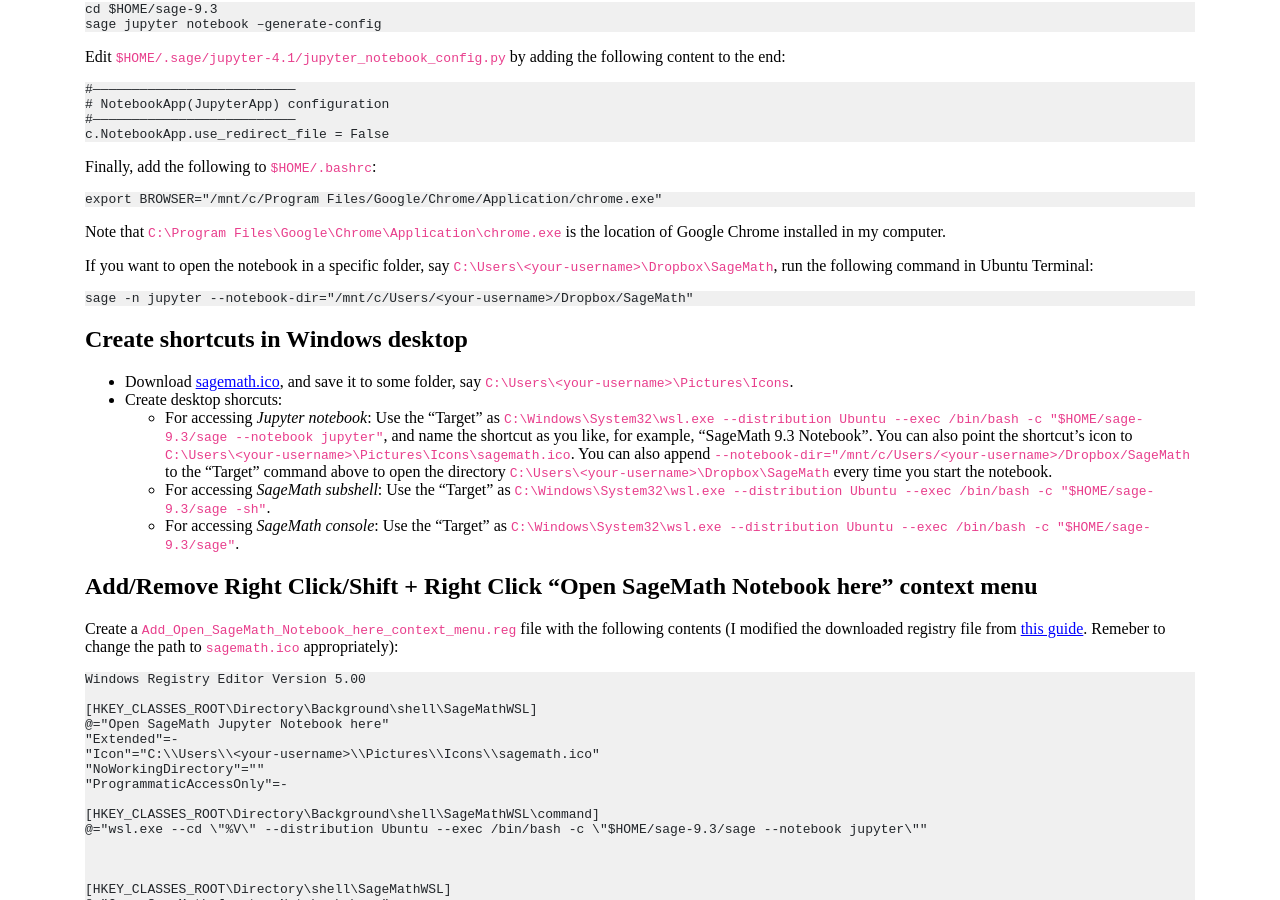
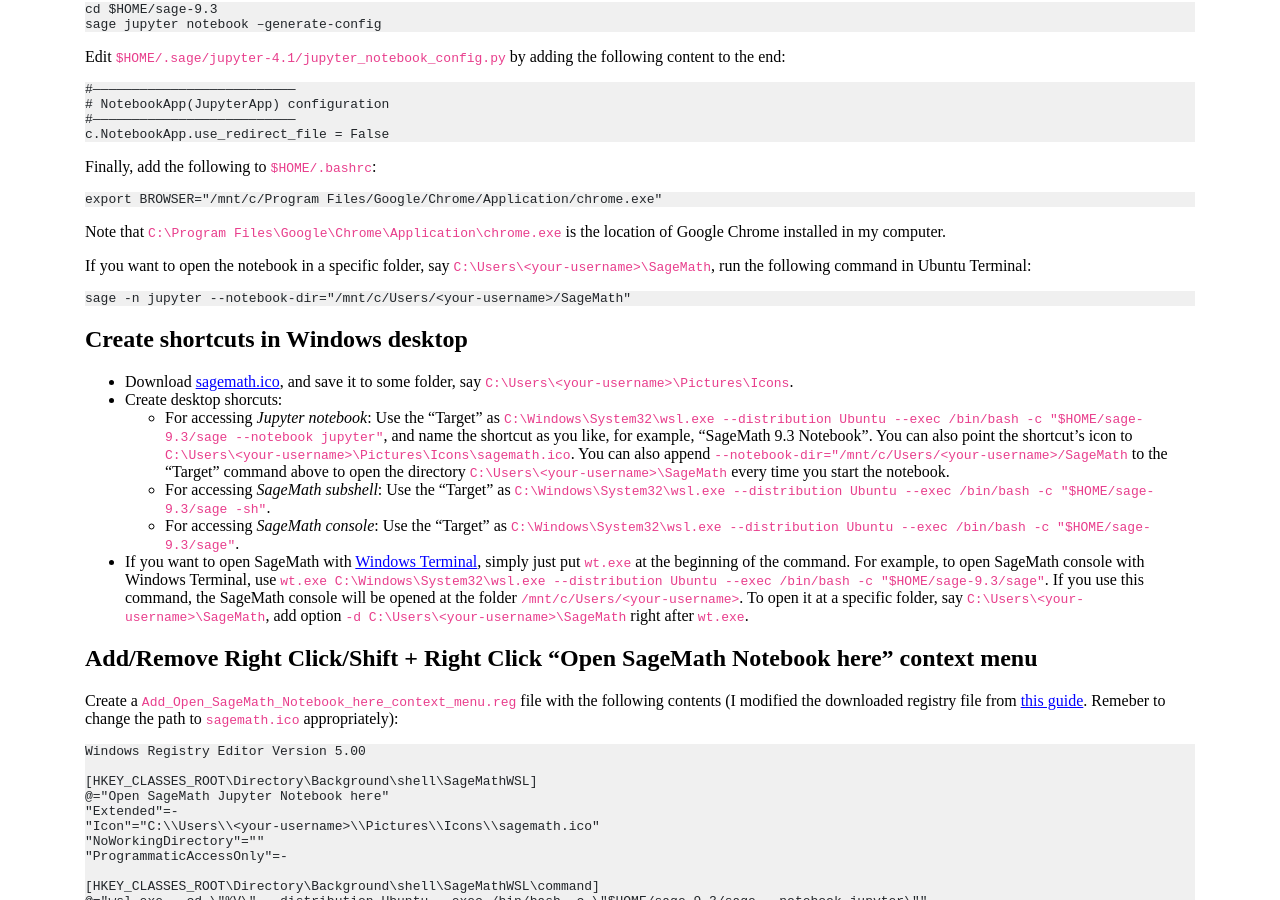
Before and after one commit to hoanganhduc/hoanganhduc.github.io, a Jekyll site: the page built from _posts/2019-12-30-some-notes-on-using-windows-subsystem-for-linux.md, in a window 1280 px wide and 900 px high, scrolled down 3128 px. Built offline with Jekyll 4.4.1, drawn with Linux system fonts in a browser that asks for light colours.

Commit message:
Updated @ 2021-07-11  21:39:23 JST

````diff
--- a/_posts/2019-12-30-some-notes-on-using-windows-subsystem-for-linux.md
+++ b/_posts/2019-12-30-some-notes-on-using-windows-subsystem-for-linux.md
@@ -215,10 +215,10 @@ export BROWSER="/mnt/c/Program Files/Google/Chrome/Application/chrome.exe"
 
 Note that `C:\Program Files\Google\Chrome\Application\chrome.exe` is the location of Google Chrome installed in my computer.
 
-If you want to open the notebook in a specific folder, say `C:\Users\<your-username>\Dropbox\SageMath`, run the following command in Ubuntu Terminal:
+If you want to open the notebook in a specific folder, say `C:\Users\<your-username>\SageMath`, run the following command in Ubuntu Terminal:
 
 ```bash
-sage -n jupyter --notebook-dir="/mnt/c/Users/<your-username>/Dropbox/SageMath"
+sage -n jupyter --notebook-dir="/mnt/c/Users/<your-username>/SageMath"
 ```
 
 ## Create shortcuts in Windows desktop
@@ -226,9 +226,10 @@ sage -n jupyter --notebook-dir="/mnt/c/Users/<your-username>/Dropbox/SageMath"
 * Download [sagemath.ico](https://raw.githubusercontent.com/sagemath/sage-windows/master/resources/sagemath.ico), and save it to some folder, say `C:\Users\<your-username>\Pictures\Icons`.
 * Create desktop shorcuts:
   * For accessing *Jupyter notebook*: Use the "Target" as `C:\Windows\System32\wsl.exe --distribution Ubuntu --exec /bin/bash -c "$HOME/sage-9.3/sage --notebook jupyter"`, and name the shortcut as you like, for example, "SageMath 9.3 Notebook". You can also point the shortcut's icon to `C:\Users\<your-username>\Pictures\Icons\sagemath.ico`.
-  You can also append `--notebook-dir="/mnt/c/Users/<your-username>/Dropbox/SageMath` to the "Target" command above to open the directory `C:\Users\<your-username>\Dropbox\SageMath` every time you start the notebook.
+  You can also append `--notebook-dir="/mnt/c/Users/<your-username>/SageMath` to the "Target" command above to open the directory `C:\Users\<your-username>\SageMath` every time you start the notebook.
   * For accessing *SageMath subshell*: Use the "Target" as `C:\Windows\System32\wsl.exe --distribution Ubuntu --exec /bin/bash -c "$HOME/sage-9.3/sage -sh"`.
   * For accessing *SageMath console*: Use the "Target" as `C:\Windows\System32\wsl.exe --distribution Ubuntu --exec /bin/bash -c "$HOME/sage-9.3/sage"`.
+* If you want to open SageMath with [Windows Terminal](https://github.com/microsoft/terminal), simply just put `wt.exe` at the beginning of the command. For example, to open SageMath console with Windows Terminal, use `wt.exe C:\Windows\System32\wsl.exe --distribution Ubuntu --exec /bin/bash -c "$HOME/sage-9.3/sage"`. If you use this command, the SageMath console will be opened at the folder `/mnt/c/Users/<your-username>`. To open it at a specific folder, say `C:\Users\<your-username>\SageMath`, add option `-d C:\Users\<your-username>\SageMath` right after `wt.exe`.
 
 ## Add/Remove Right Click/Shift + Right Click "Open SageMath Notebook here" context menu
 
````
Also changed, not shown: 1 other file.
